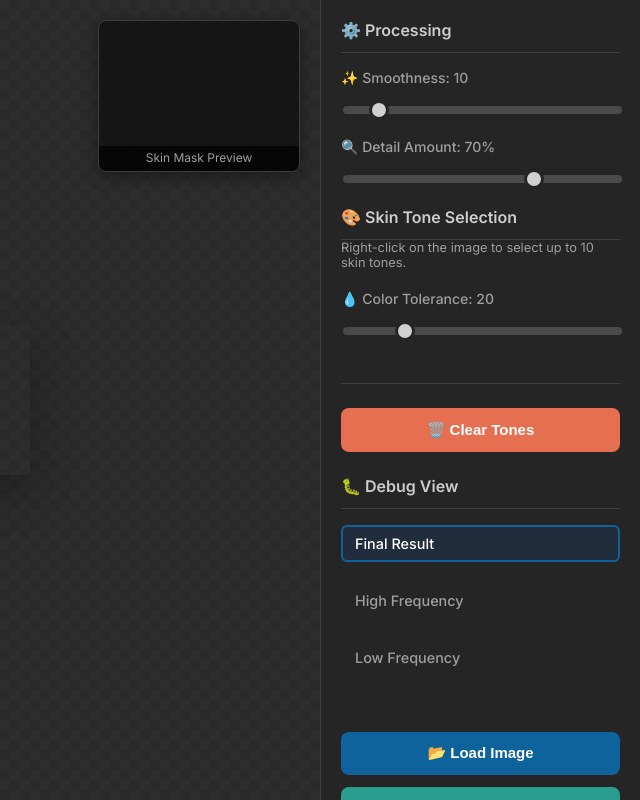
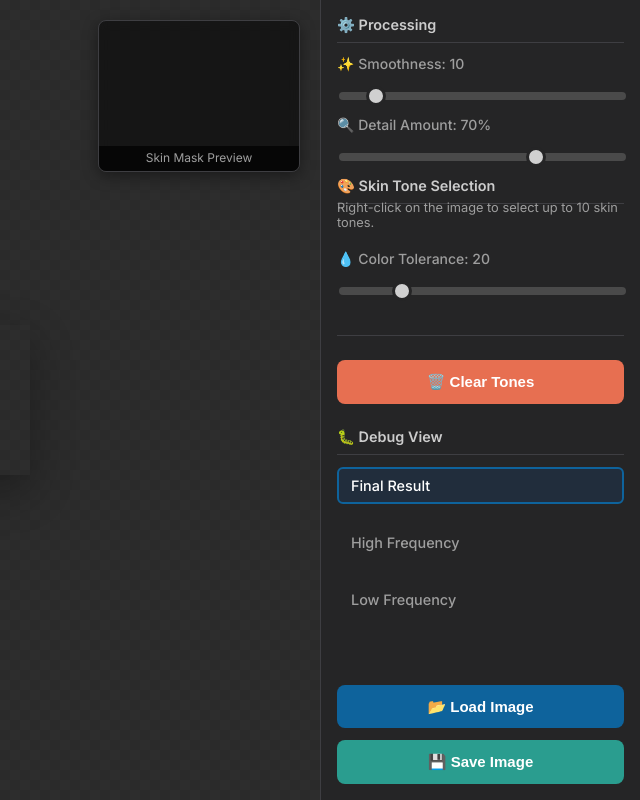
Before and after one commit to EddyKuo/skin-retouch, an Electron app: page index.html in a window 1200 px wide. Shown: the whole page, without its empty margins (560-1200 px from the left). Drawn offline with Linux system fonts and the light colour scheme.

Commit message:
style: Make right-hand controls even more compact

```diff
--- a/style.css
+++ b/style.css
@@ -71,7 +71,7 @@ body {
     width: 320px;
     flex-shrink: 0;
     background-color: var(--controls-bg);
-    padding: 1.25rem; /* Reduced padding */
+    padding: 1rem; /* Further reduced padding */
     box-sizing: border-box;
     display: flex;
     flex-direction: column;
@@ -84,16 +84,16 @@ h2 {
     align-items: center;
     gap: 0.5rem;
     margin-top: 0;
-    margin-bottom: 1rem; /* Reduced margin */
+    margin-bottom: 0.75rem; /* Further reduced margin */
     border-bottom: 1px solid var(--border-color);
-    padding-bottom: 0.75rem; /* Reduced padding */
+    padding-bottom: 0.5rem; /* Further reduced padding */
     font-weight: 600;
-    font-size: 1rem;
+    font-size: 0.9rem; /* Slightly smaller font */
     color: var(--text-color);
 }
 
 .control-group {
-    margin-bottom: 1.25rem; /* Reduced margin */
+    margin-bottom: 0.75rem; /* Significantly reduced margin */
 }
 
 .control-group label {
```
